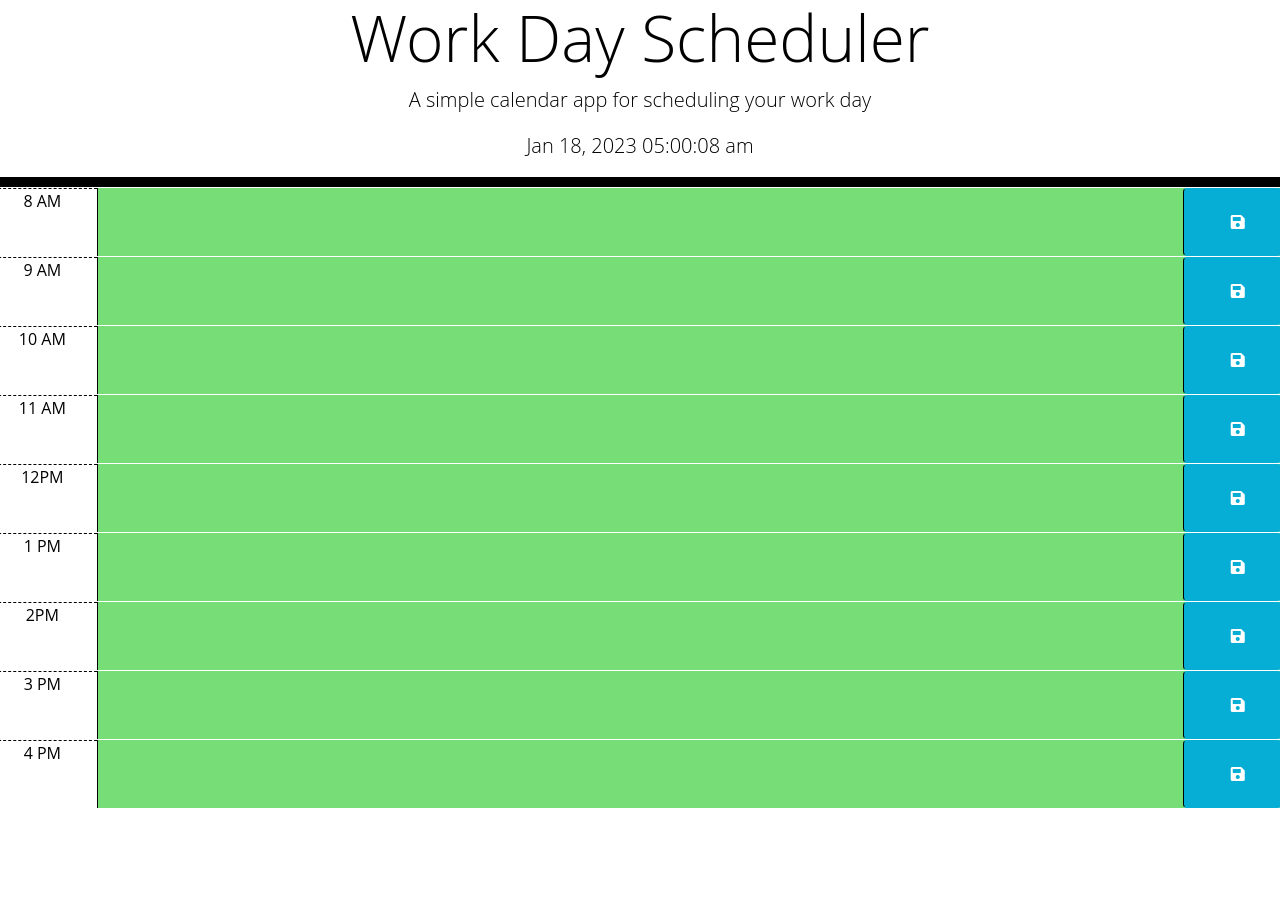
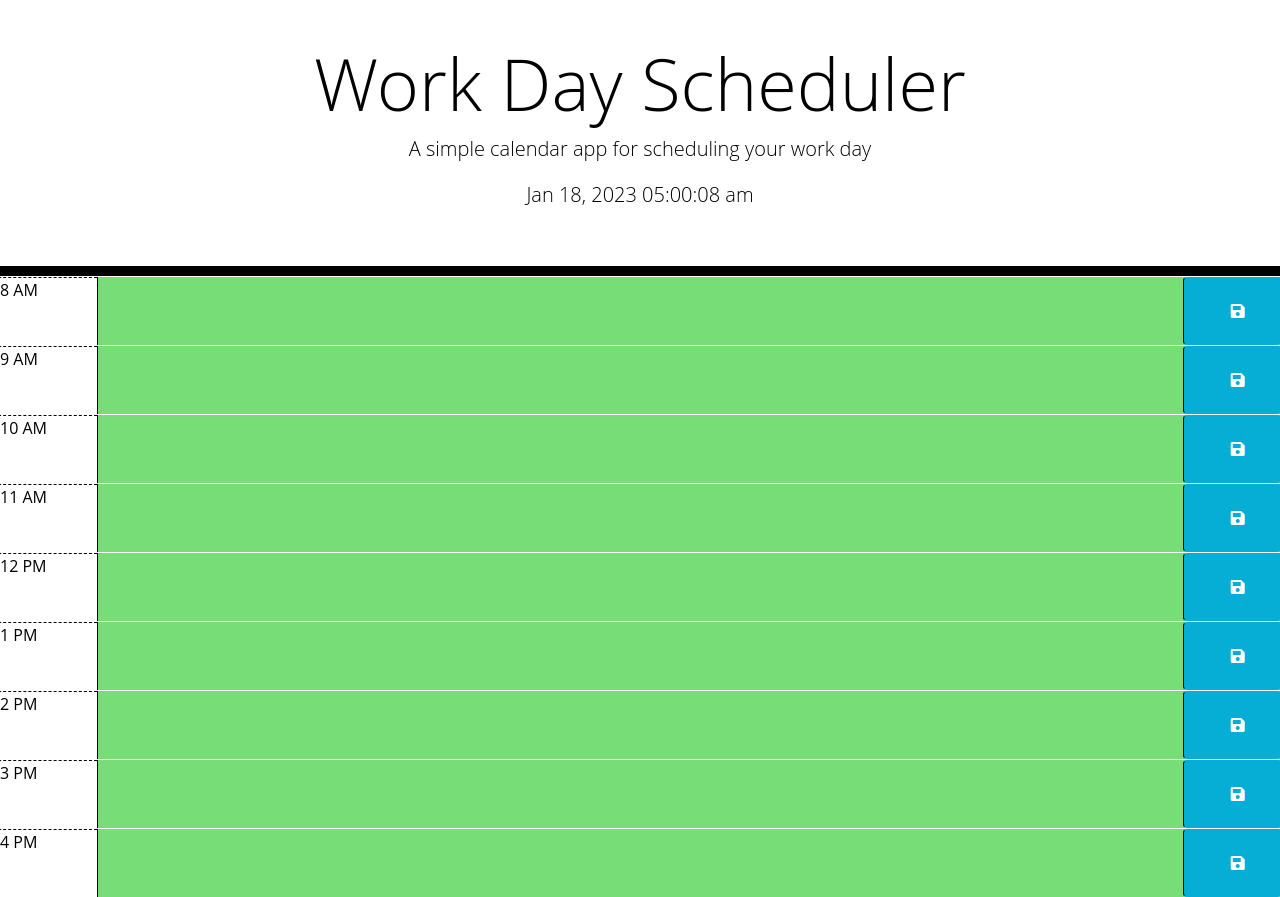
Before and after one commit to JonathanGuhl/DailyPlanner, a plain HTML site: page index.html in a window 1280 px wide. Before the commit the page ends 808 px from the top, so only its background shows below. Drawn offline with nearby package versions, Linux system fonts and the light colour scheme.

Commit message:
small changes everywhere

```diff
--- a/Assets/style.css
+++ b/Assets/style.css
@@ -14,6 +14,7 @@ textarea {
 }
 
 .jumbotron {
+  padding: 40px;
   text-align:center;
   color:black;
   border-bottom: 10px solid black;
@@ -25,7 +26,6 @@ textarea {
 }
 
 .time-block {
-  text-align:center;
   border-radius: 15px;
 }
 
--- a/index.html
+++ b/index.html
@@ -27,7 +27,7 @@
   <body>
     <!-- Header -->
     <header class="jumbotron">
-      <h1 class="display-3">Work Day Scheduler</h1>
+      <h1 class="display-2">Work Day Scheduler</h1>
       <p class="lead">A simple calendar app for scheduling your work day</p>
       <p id="currentDay" class="lead"></p>
     </header>
@@ -57,7 +57,7 @@
     </div>
 <!-- 12PM Block -->
     <div id="twelvePM" class="row time-block">
-      <div class="col-md-1 hour">12PM </div>
+      <div class="col-md-1 hour">12 PM </div>
       <textarea class="col-md-10 description"></textarea>
       <button class="btn saveBtn col-md-1"><i class="fas fa-save"></i></button>
     </div>
@@ -69,7 +69,7 @@
     </div>
 <!-- 2PM Block -->
     <div id="twoPM" class="row time-block">
-      <div class="col-md-1 hour">2PM</div>
+      <div class="col-md-1 hour">2 PM</div>
       <textarea class="col-md-10 description"></textarea>
       <button class="btn saveBtn col-md-1"><i class="fas fa-save"></i></button>
     </div>
```
Also changed, not shown: 1 other file.
